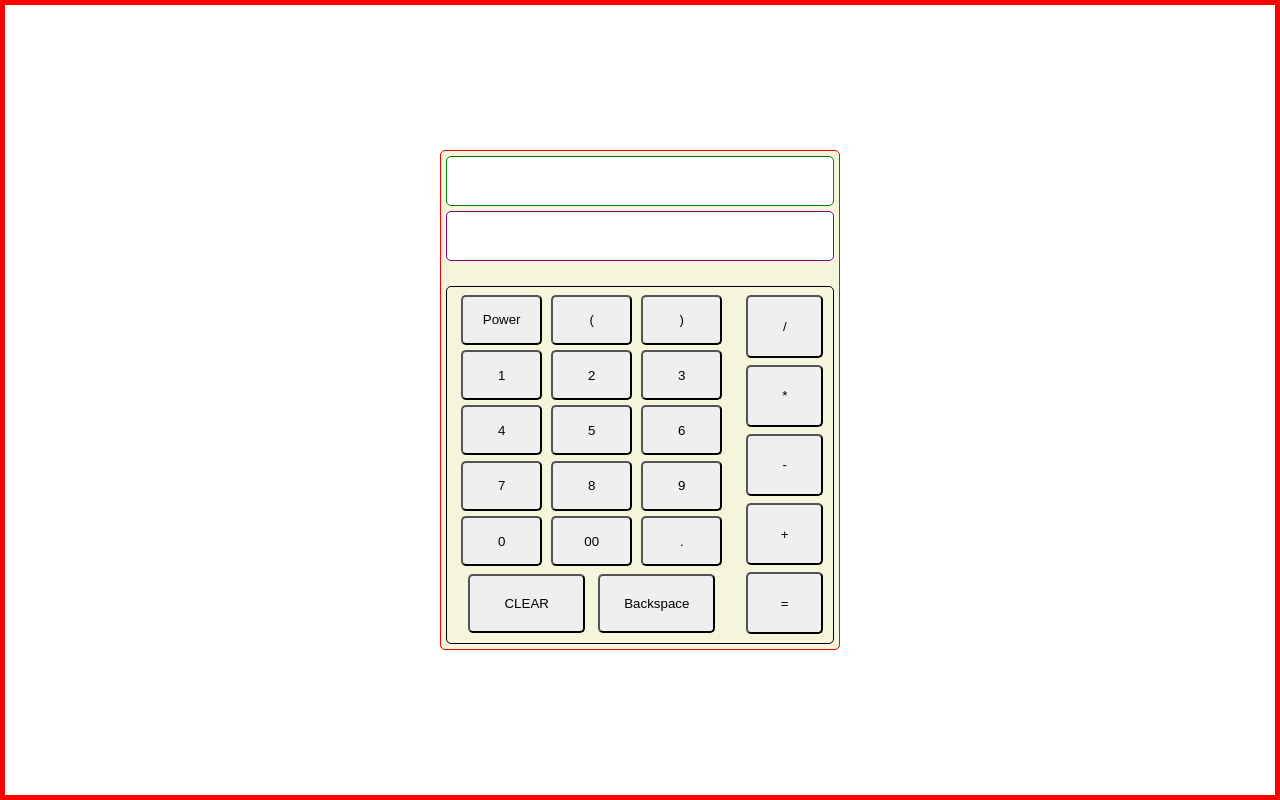
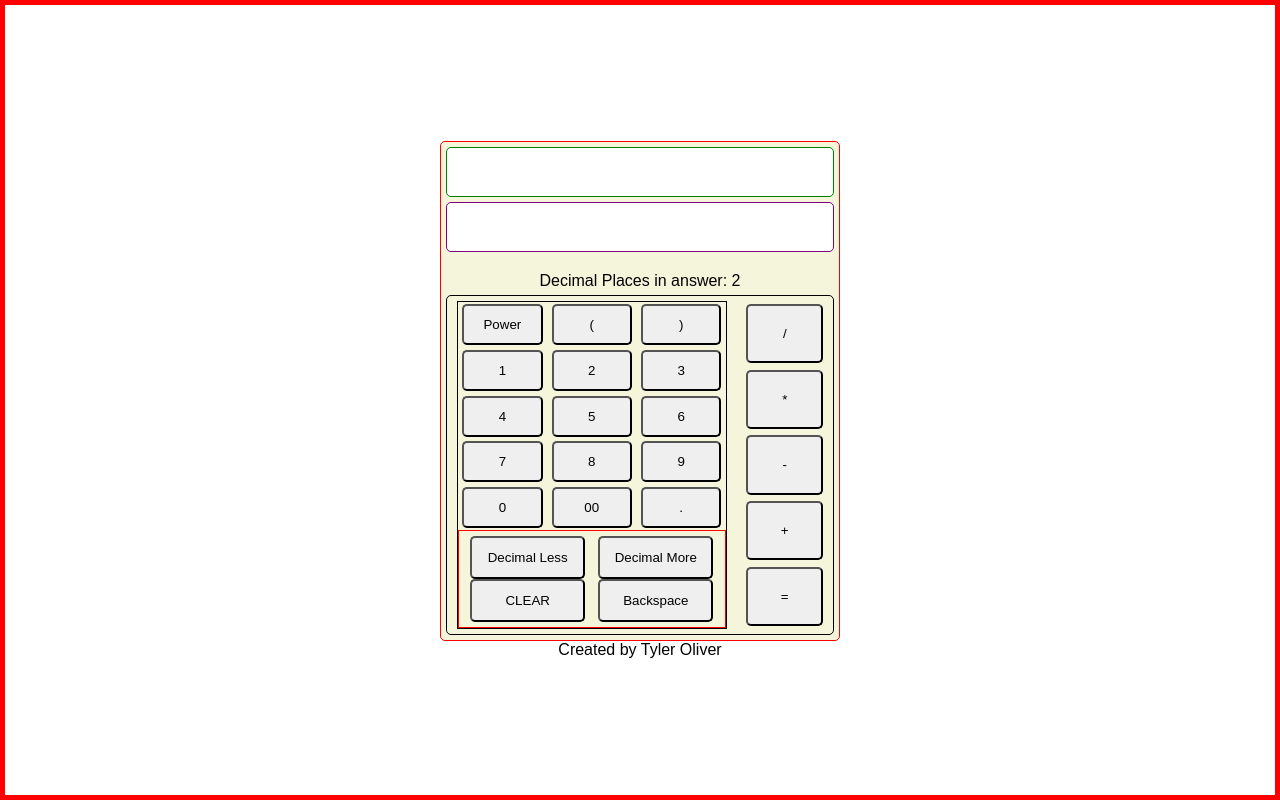
Before and after one commit to Tyler-Oliver/react-calculator, a React (Create React App) app: page / in a window 1280 px wide. Built offline with nearby package versions, Linux system fonts and the light colour scheme.

Commit message:
initial commit

```diff
--- a/src/App.js
+++ b/src/App.js
@@ -8,49 +8,84 @@ export default class App extends Component {
     super(props);
     this.state = {
       power: true,
-      currentButton: "",
-      result: "",
-      answer: ""
+      currentVal: "",
+      formula: "",
+      answer: "",
+      decimalPlaces: 2
     };
-    this.handleButton = this.handleButton.bind(this);
+    this.handleNumber = this.handleNumber.bind(this);
     this.handleCalc = this.handleCalc.bind(this);
     this.handleOperator = this.handleOperator.bind(this);
     this.handleBackspace = this.handleBackspace.bind(this);
     this.handleClear = this.handleClear.bind(this);
     this.handlePower = this.handlePower.bind(this);
+    this.handleDecimal = this.handleDecimal.bind(this);
+    this.handleDecimalPlaces = this.handleDecimalPlaces.bind(this);
   }
 
   handlePower() {
     if (this.state.power === false) {
       this.setState({
         power: true,
-        currentButton: "",
-        result: "",
+        currentVal: "",
+        formula: "",
         answer: ""
       });
     } else {
       this.setState({
         power: false,
-        result: "POWER OFF",
+        formula: "POWER OFF",
         answer: "POWER OFF"
       });
     }
   }
 
+  handleDecimal() {
+    let myStr = this.state.currentVal; //Create a new string when first input is "."
+    if (this.state.currentVal === "" || this.state.currentVal === "ERROR") {
+      this.setState({
+        currentVal: "0.",
+        formula: this.state.formula + "0."
+      });
+    } else if (/[.]/.test(myStr) === false) {
+      this.setState({
+        currentVal: this.state.currentVal + ".",
+        formula: this.state.formula + "."
+      });
+    }
+  }
+
+  handleDecimalPlaces(e) {
+    let value = e.target.value;
+    if (this.state.power === true) {
+      if (value === "decimal-less" && this.state.decimalPlaces > 0) {
+        this.setState({
+          decimalPlaces: this.state.decimalPlaces - 1
+        });
+      } else if (value === "decimal-more" && this.state.decimalPlaces < 6) {
+        this.setState({
+          decimalPlaces: this.state.decimalPlaces + 1
+        });
+      }
+    }
+  }
+
   handleCalc() {
-    let myResult = this.state.result.replace(/[^-()\d/*+.]/g, "");
+    let myResult = this.state.formula.replace(/[^-()\d/*+.]/g, "");
+    let newString = myResult.replace(/^[0]/, "");
+    //!!!!!!!!!!!!!!!!!!!!!!!!!!!
+    /*I added the newString and replaced myResult with it when
+    calling the string but it did not work*/
 
     let isValid = (str) => {
       const stack = [];
       let noParStr = str.replace(/[()]/g, ""); //Create a string with no parenthesis
-      let myStr = str.replace(/^[.]/, "0."); //Create a new string when first input is "."
       console.log(str);
-      console.log(myStr);
       if (
         /^[(\d.]/.test(noParStr) && //Ensure string doesnt start with operator
         /[^-/*+]$/.test(noParStr) && //Ensure string doesnt end with operator
-        noParStr !== "" && //Ensure no empty parenthesis
-        /(?<=\d)./.test(myStr) //Ensure a demical only comes after a number
+        /[-*/+]{2,}/.test(str) === false &&
+        noParStr !== "" //Ensure no empty parenthesis
       ) {
         //Ensure string doesnt start with an operator
         let newStr = str.replace(/[-\d/*+.]/g, ""); //Sanitize string leaving only parenthesis
@@ -70,22 +105,27 @@ export default class App extends Component {
         }
       } else {
         console.log("shit");
-        console.log(/(?<=\d)./.test(myStr));
+        console.log(/^[(\d.]/.test(noParStr));
+        console.log(/[^-/*+]$/.test(noParStr));
+        console.log(/[-*/+]{2,}/.test(str) === false);
+        console.log(noParStr !== "");
         return false;
       }
     };
 
     // Since I am using eval() I want to only accept certain characters in the string
     if (this.state.power === true) {
-      if (isValid(myResult)) {
+      if (isValid(newString)) {
         this.setState({
           // I am using eval() since the string is safe and trusted
-          result: "",
-          answer: eval(myResult).toFixed(2)
+          currentVal: "",
+          formula: "",
+          answer: eval(myResult).toFixed(this.state.decimalPlaces)
         });
       } else {
         this.setState({
-          result: "ERROR",
+          currentVal: "ERROR",
+          formula: "ERROR",
           answer: "ERROR"
         });
       }
@@ -95,26 +135,26 @@ export default class App extends Component {
   handleClear() {
     if (this.state.power === true) {
       this.setState({
-        currentButton: "",
-        result: "",
+        currentVal: "",
+        formula: "",
         answer: ""
       });
     }
   }
 
-  handleButton(e) {
+  handleNumber(e) {
     if (this.state.power === true) {
       let value = e.target.value;
-      if (this.state.result === "ERROR") {
+      if (this.state.formula === "ERROR") {
         this.setState({
-          currentButton: value,
-          result: value,
+          currentVal: value,
+          formula: value,
           answer: ""
         });
       } else {
         this.setState({
-          currentButton: value,
-          result: this.state.result + value
+          currentVal: this.state.currentVal + value,
+          formula: this.state.formula + value
         });
       }
     }
@@ -123,15 +163,15 @@ export default class App extends Component {
   handleOperator(e) {
     let value = e.target.value;
     if (this.state.power === true) {
-      if (this.state.result !== "") {
+      if (this.state.formula !== "") {
         //Same as handleButton
         this.setState({
-          currentButton: value,
-          result: this.state.result + value
+          currentVal: "",
+          formula: this.state.formula + value
         });
       } else {
         this.setState({
-          result: this.state.answer + value
+          formula: this.state.answer + value
         });
       }
     }
@@ -139,31 +179,36 @@ export default class App extends Component {
 
   handleBackspace() {
     if (this.state.power === true) {
-      let myStr = this.state.result.slice(0, -1);
+      let myStr = this.state.formula.slice(0, -1);
       this.setState({
-        result: myStr
+        formula: myStr
       });
     }
   }
 
   render() {
+    console.log("currentVal = " + this.state.currentVal);
     return (
       <div className="app">
         <div className="calculator">
           <ResultsComponent
-            currentButton={this.state.currentButton}
-            result={this.state.result}
+            currentVal={this.state.currentVal}
+            formula={this.state.formula}
             answer={this.state.answer}
           />
+          <p>Decimal Places in answer: {this.state.decimalPlaces}</p>
           <Buttons
-            power={this.handlePower}
-            button={this.handleButton}
-            calculate={this.handleCalc}
+            handleDecimalPlaces={this.handleDecimalPlaces}
+            handleDecimal={this.handleDecimal}
+            handlePower={this.handlePower}
+            handleNumber={this.handleNumber}
+            handleCalc={this.handleCalc}
             handleOperator={this.handleOperator}
             handleBackspace={this.handleBackspace}
             handleClear={this.handleClear}
           />
         </div>
+        <footer>Created by Tyler Oliver</footer>
       </div>
     );
   }
--- a/src/Buttons.js
+++ b/src/Buttons.js
@@ -6,53 +6,71 @@ export default class Buttons extends Component {
       <div className="buttons">
         <div className="my-buttons">
           <div className="number-buttons">
-            <button id="power" onClick={this.props.power}>
+            <button id="power" onClick={this.props.handlePower}>
               Power
             </button>
-            <button value="(" id="two" onClick={this.props.button}>
+            <button value="(" id="open-par" onClick={this.props.handleNumber}>
               (
             </button>
-            <button value=")" id="three" onClick={this.props.button}>
+            <button value=")" id="closed-par" onClick={this.props.handleNumber}>
               )
             </button>
-            <button value="1" id="one" onClick={this.props.button}>
+            <button value="1" id="one" onClick={this.props.handleNumber}>
               1
             </button>
-            <button value="2" id="two" onClick={this.props.button}>
+            <button value="2" id="two" onClick={this.props.handleNumber}>
               2
             </button>
-            <button value="3" id="three" onClick={this.props.button}>
+            <button value="3" id="three" onClick={this.props.handleNumber}>
               3
             </button>
-            <button value="4" id="four" onClick={this.props.button}>
+            <button value="4" id="four" onClick={this.props.handleNumber}>
               4
             </button>
-            <button value="5" id="five" onClick={this.props.button}>
+            <button value="5" id="five" onClick={this.props.handleNumber}>
               5
             </button>
-            <button value="6" id="six" onClick={this.props.button}>
+            <button value="6" id="six" onClick={this.props.handleNumber}>
               6
             </button>
-            <button value="7" id="seven" onClick={this.props.button}>
+            <button value="7" id="seven" onClick={this.props.handleNumber}>
               7
             </button>
-            <button value="8" id="eight" onClick={this.props.button}>
+            <button value="8" id="eight" onClick={this.props.handleNumber}>
               8
             </button>
-            <button value="9" id="nine" onClick={this.props.button}>
+            <button value="9" id="nine" onClick={this.props.handleNumber}>
               9
             </button>
-            <button value="0" id="zero" onClick={this.props.button}>
+            <button value="0" id="zero" onClick={this.props.handleNumber}>
               0
             </button>
-            <button value="00" id="double-zero" onClick={this.props.button}>
+            <button
+              value="00"
+              id="double-zero"
+              onClick={this.props.handleNumber}
+            >
               00
             </button>
-            <button value="." id="decimal" onClick={this.props.button}>
+            <button value="." id="decimal" onClick={this.props.handleDecimal}>
               .
             </button>
           </div>
           <div className="functional-buttons">
+            <button
+              value="decimal-less"
+              id="decimal-less"
+              onClick={this.props.handleDecimalPlaces}
+            >
+              Decimal Less
+            </button>
+            <button
+              value="decimal-more"
+              id="decimal-more"
+              onClick={this.props.handleDecimalPlaces}
+            >
+              Decimal More
+            </button>
             <button id="clear" onClick={this.props.handleClear}>
               CLEAR
             </button>
@@ -74,7 +92,7 @@ export default class Buttons extends Component {
           <button value="+" id="add" onClick={this.props.handleOperator}>
             +
           </button>
-          <button value="=" id="equal" onClick={this.props.calculate}>
+          <button value="=" id="equal" onClick={this.props.handleCalc}>
             =
           </button>
         </div>
--- a/src/ResultsComponent.js
+++ b/src/ResultsComponent.js
@@ -5,7 +5,7 @@ export default class ResultsComponent extends Component {
     return (
       <div id="results-component">
         <div className="my-expression">
-          <p>{this.props.result}</p>
+          <p>{this.props.formula}</p>
         </div>
         <div className="my-answer">
           <p>{this.props.answer}</p>
--- a/src/styles.scss
+++ b/src/styles.scss
@@ -68,7 +68,7 @@ button {
   .buttons {
     display: flex;
     justify-content: space-around;
-    height: 80%;
+    height: 70%;
     padding: 5px 0;
     margin-top: 5px;
     border: 1px solid black;
@@ -80,13 +80,14 @@ button {
       justify-content: space-around;
       height: 100%;
       width: 70%;
+      border: 1px solid black;
 
       .number-buttons {
         display: flex;
         flex-flow: row wrap;
         justify-content: space-around;
         align-content: space-around;
-        height: 80%;
+        height: 70%;
 
         button {
           width: 30%;
@@ -96,13 +97,16 @@ button {
 
       .functional-buttons {
         display: flex;
+        flex-flow: row wrap;
         justify-content: space-around;
+        align-content: space-between;
         padding: 5px;
-        height: 20%;
+        height: 30%;
+        border: 1px solid red;
 
         button {
           width: 45%;
-          height: 100%;
+          height: 50%;
         }
       }
     }
```
